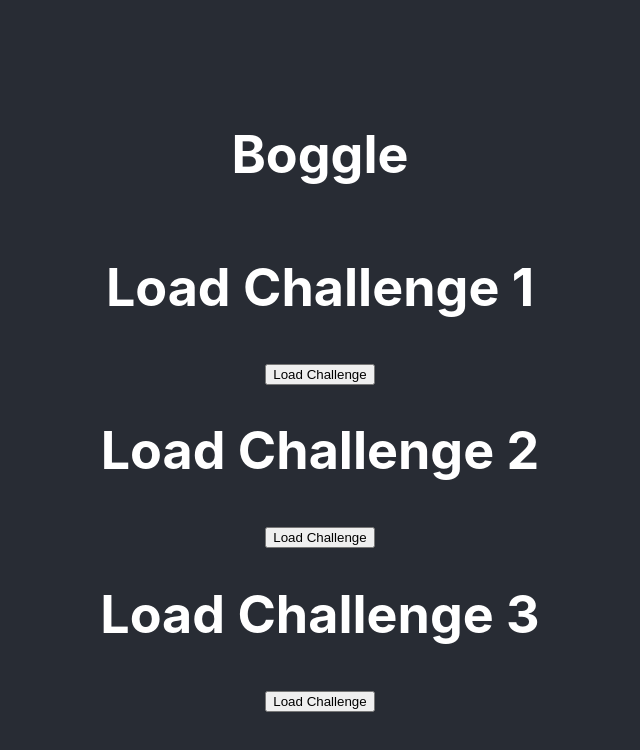
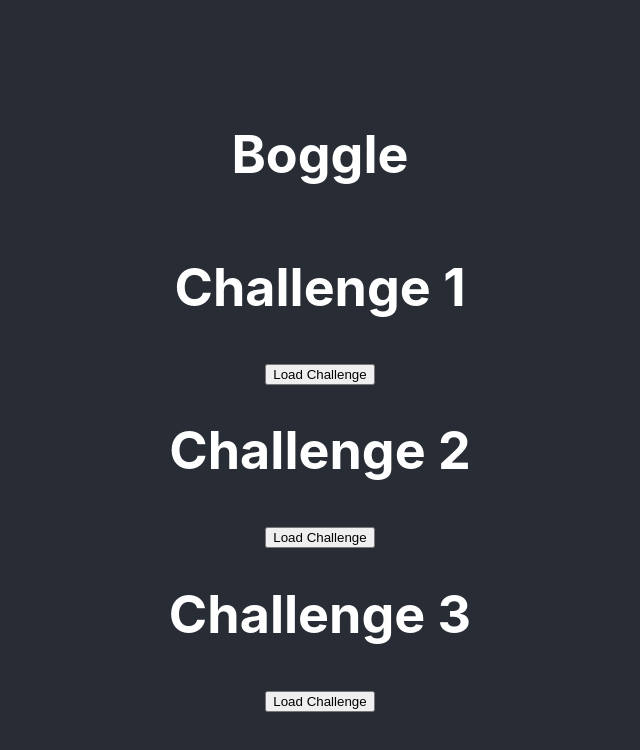
Before and after one commit to swarnim151/Boggle-Webapp, a React (Create React App) app: page / in a window 1280 px wide. Both pictures are taken after a click on the button "Load Challenge". Shown: the top 750 px of the page, without its empty margins (320-960 px from the left). Built offline with nearby package versions, Linux system fonts and the light colour scheme.

Commit message:
Addressing warning messages

```diff
--- a/src/App.js
+++ b/src/App.js
@@ -1,8 +1,6 @@
 import React from "react";
 import "./App.css";
 import Boggle from "./boggle.js";
-
-import FindAllValidWords from "./extra";
 
 function App() {
   return (
--- a/src/boggle.js
+++ b/src/boggle.js
@@ -1,9 +1,6 @@
 import React, { Component } from "react";
-
 import { db } from "./firebase";
-
 import { word_list } from "./word_list";
-
 import boggle from "./extra";
 
 class Boggle extends Component {
@@ -136,11 +133,11 @@
       } else {
         return (
           <div>
-            <h1> Load Challenge 1</h1>
+            <h1> Challenge 1</h1>
             <button onClick={this.handleChange}>Load Challenge</button>
-            <h1> Load Challenge 2</h1>
+            <h1> Challenge 2</h1>
             <button onClick={this.handleChange}>Load Challenge</button>
-            <h1> Load Challenge 3</h1>
+            <h1> Challenge 3</h1>
             <button onClick={this.handleChange}>Load Challenge</button>
           </div>
         );
--- a/src/extra.js
+++ b/src/extra.js
@@ -1,6 +1,3 @@
-import React, { Component } from "react";
-import { word_list } from "./word_list";
-
 function visited_node(n, visited_nodes) {
   for (var i = 0; i < n; i++) {
     var row = [];
@@ -29,10 +26,10 @@
         j >= 0 &&
         i < grid.length &&
         j < grid.length &&
-        visited_nodes[i][j] == false
+        visited_nodes[i][j] === false
       ) {
-        if (word[matched_letter] == grid[i][j]) {
-          if (word.length - matched_letter == 1) {
+        if (word[matched_letter] === grid[i][j]) {
+          if (word.length - matched_letter === 1) {
             answer.push(word);
             return true;
           } else {
@@ -102,7 +99,7 @@
       while (skip_by >= 1) {
         if (
           a + skip_by < dictionary.length &&
-          word[0] == dictionary[a + skip_by][0].toUpperCase()
+          word[0] === dictionary[a + skip_by][0].toUpperCase()
         ) {
           console.log(a, "the sahi main word", dictionary[a].toUpperCase());
           console.log();
```
Also changed, not shown: 1 other file (tests, documents, lock files or other folders).
